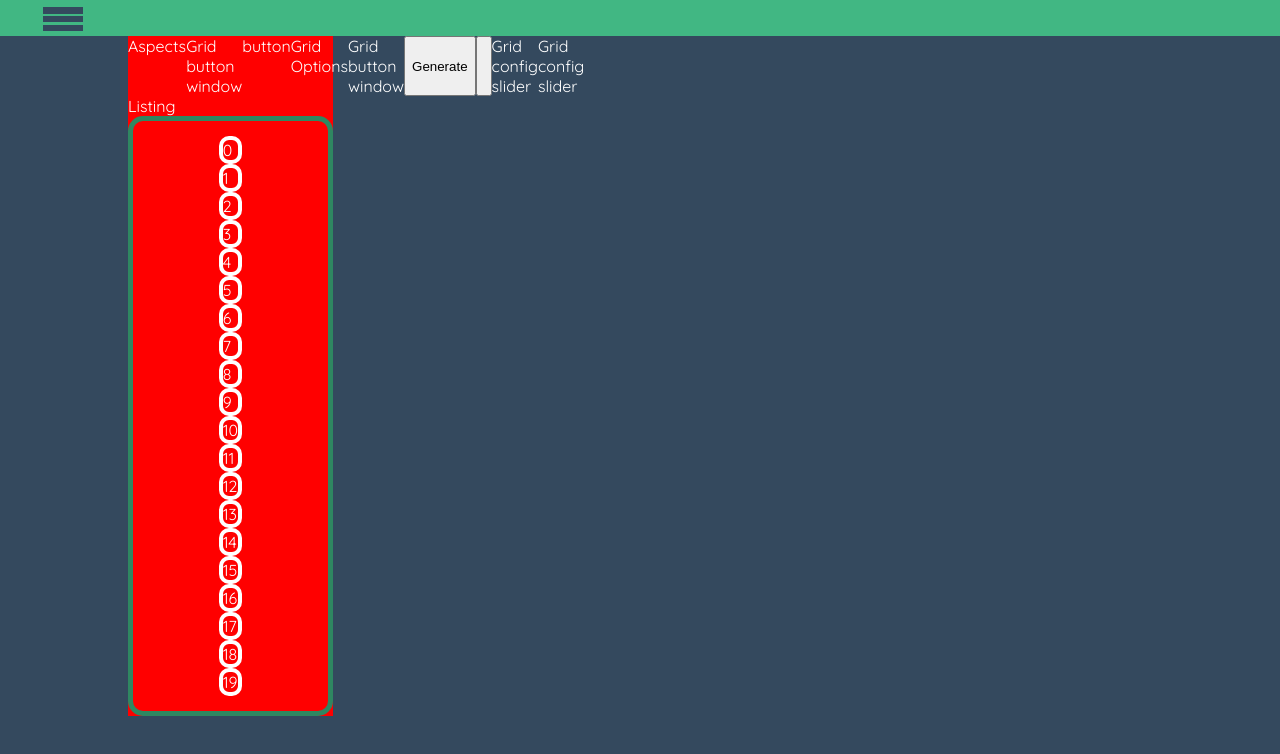
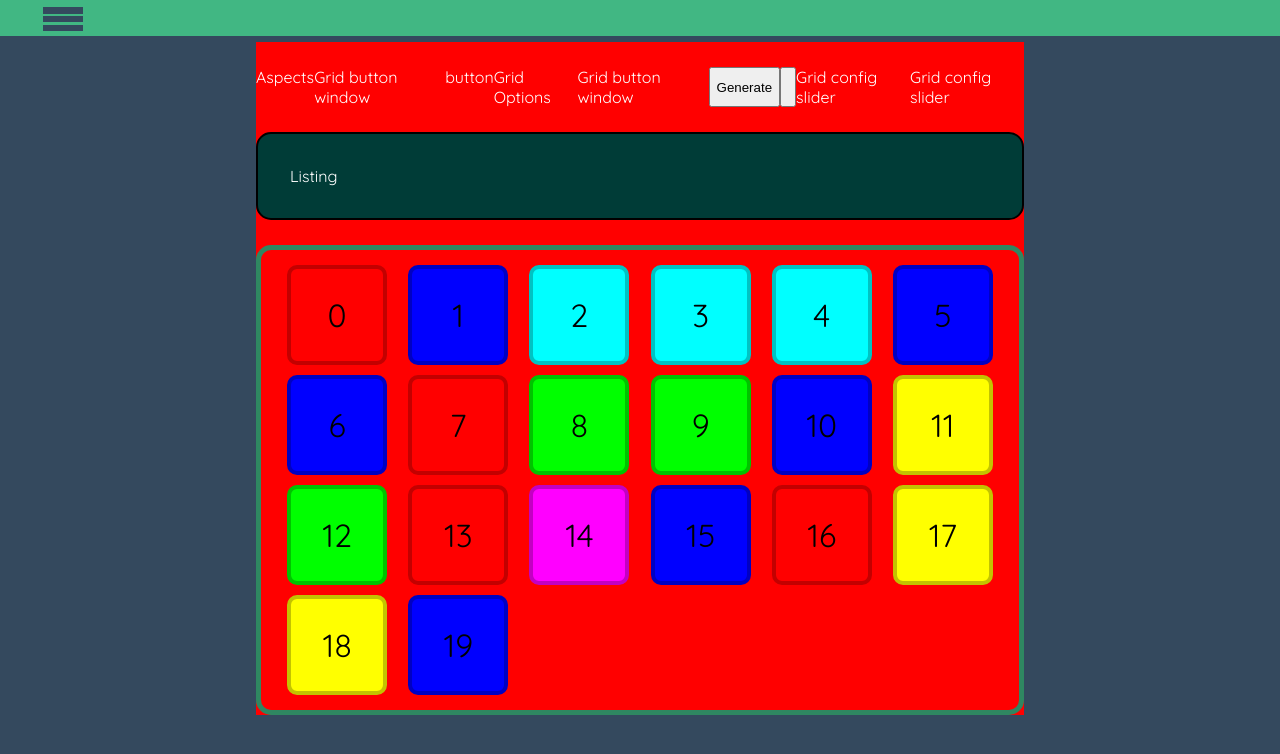
Before and after one commit to RZEPI/engineering-thesis-vue, a Vue app in the folder vue-app/: page /Grid in a window 1280 px wide. Shown: the top 754 px of the page. Built offline with nearby package versions, Linux system fonts and the light colour scheme.

Commit message:
[Vue][GridPage] Fix grid for 1_to_1 ratio and css

```diff
--- a/vue-app/src/components/CodeListing.vue
+++ b/vue-app/src/components/CodeListing.vue
@@ -2,6 +2,12 @@
   <div>Listing</div>
 </template>
 
-<script setup lang="ts"></script>
+<script setup lang="ts">
+import { CSSProperties } from 'vue';
+
+defineProps<{cssProps : CSSProperties}>()
+
+
+</script>
 
 <style lang="css" scoped></style>
--- a/vue-app/src/components/Grid.vue
+++ b/vue-app/src/components/Grid.vue
@@ -1,10 +1,24 @@
 <template>
-  <div class="grid-main">
+  <div class="grid-main"
+  :style='
+    {
+      gridAutoFlow: cssProps.gridAutoFlow?.toString(),
+      gridTemplateColumns: "repeat(auto-fill," + cssProps.gridTemplateColumns?.toString() + "px)",
+      gridAutoRows: cssProps.gridAutoRows?.toString() + "px",
+      gap: cssProps.gap?.toString() + "px",
+    }
+  '
+  >
     <slot></slot>
   </div>
 </template>
 
-<script setup lang="ts"></script>
+<script setup lang="ts">
+import { CSSProperties } from 'vue';
+
+defineProps<{cssProps : CSSProperties}>()
+
+</script>
 
 <style scoped>
 .grid-main {
--- a/vue-app/src/pages/GridPage.vue
+++ b/vue-app/src/pages/GridPage.vue
@@ -15,20 +15,17 @@
         </div>
 
         <div class="code-listing-wrapper">
-          <code-listing cssProps=""> </code-listing>
+          <code-listing :cssProps="_cssProps"> </code-listing>
         </div>
 
-        <grid>
+        <grid :cssProps="_cssProps">
           <div
             v-for="(_, index) in elements"
             :key="index"
             :class="getRandomAspect() + ' element'"
-          >
-            <!-- style={{
+            :style='{
               backgroundColor: "rgb(" + colorsArray[index].join(", ") + ")",
-          borderColor:
-            "rgb(" +
-            subtractWithSaturation8bit(60, colorsArray[index][0]).toString() +
+              borderColor: "rgb(" + subtractWithSaturation8bit(60, colorsArray[index][0]).toString() +
             ", " +
             subtractWithSaturation8bit(60, colorsArray[index][1]).toString() +
             ", " +
@@ -39,7 +36,8 @@
             fontSize: "2rem",
             color: "black",
             overflow: "hidden",
-         -->
+            }'
+            >
             <span>{{ index }}</span>
           </div>
         </grid>
@@ -54,18 +52,31 @@ import GridConfigButton from "../components/UI/GridButton.vue";
 import CodeListing from "../components/CodeListing.vue";
 import GridConfigSlider from "../components/GridConfigSlider.vue";
 import GridButtonWindow from "../components/GridButtonWindow.vue";
-import { ref } from "vue";
+import { CSSProperties, ref } from "vue";
 import { subtractWithSaturation8bit } from "../utils";
 import { colors } from "../static/GridElements";
 
 let colorsArray: Array<Array<number>> = [];
-
+const _cssProps = ref<CSSProperties>({
+    gridAutoFlow: "dense",
+    gridTemplateColumns: "100",
+    gridAutoRows: "100",
+    gap: "10",
+})
 const elements = ref<Array<number>>(getGeneratedElements());
 const numberOfElements = 20;
 
+// const selectedAspects = ref<object[]>([
+//     { id: 1, aspect: "aspect_1_to_2", selected: true },
+//     { id: 2, aspect: "aspect_2_to_1", selected: true },
+//     { id: 3, aspect: "aspect_1_to_1", selected: true },
+//     { id: 4, aspect: "aspect_3_to_1", selected: true },
+//     { id: 5, aspect: "aspect_1_to_3", selected: true }
+// ]);
+
 function getRandomColor() {
-  const randomIndex = Math.floor(Math.random() * colorsArray.length);
-  return colorsArray[randomIndex];
+  const randomIndex = Math.floor(Math.random() * colors.length);
+  return colors[randomIndex];
 }
 function getRandomAspect() {
   // const filteredAspects = selectedAspects.filter((e) => {
@@ -90,35 +101,56 @@ function getGeneratedElements(): Array<number> {
 
   return Array.from({ length: numberOfElements });
 }
-// .map((_, index) => (
-//     <div
-//       :key={index}
-//       className={`${styles["element"]} ${getRandomAspect()}`}
-//       style={{
-//         backgroundColor: "rgb(" + colorsArray[index].join(", ") + ")",
-//         borderColor:
-//           "rgb(" +
-//           subtractWithSaturation8bit(60, colorsArray[index][0]).toString() +
-//           ", " +
-//           subtractWithSaturation8bit(60, colorsArray[index][1]).toString() +
-//           ", " +
-//           subtractWithSaturation8bit(60, colorsArray[index][2]).toString() +
-//           ")",
-//         textAlign: "center",
-//         alignContent: "center",
-//         fontSize: "2rem",
-//         color: "black",
-//         overflow: "hidden",
-//       }}
-//     >
-//       <span>{index}</span>
-//     </div>
-//   ));
-// }
 </script>
 
 <style scoped>
-@import "../styles/shared.css";
+* {
+  box-sizing: content-box;
+}
+
+body {
+  --element-size: 100px;
+}
+
+.page-content > div > div {
+  margin-top: 25px;
+}
+
+.page-wrapper {
+  position: absolute;
+  top: 0px;
+  z-index: -1;
+  padding-top: 10px;
+  box-sizing: border-box;
+  width: 100%;
+  min-height: 100vh;
+  display: flex;
+  justify-content: center;
+  background-color: inherit;
+}
+
+.page-content {
+  padding-top: 2em;
+  width: 60%;
+  display: flex;
+  flex-wrap: wrap;
+  flex-direction: column;
+  background-color: inherit;
+  align-items: center;
+}
+
+.grid-main {
+  padding: 15px;
+  display: grid;
+  grid-auto-flow: row;
+  align-items: top;
+  justify-content: space-evenly;
+  border: 5px solid var(--hover-element-color);
+  border-radius: 15px;
+  max-width: 100%;
+  justify-items: stretch;
+}
+
 .element {
   box-sizing: border-box;
   border: 4px solid;
@@ -126,6 +158,122 @@ function getGeneratedElements(): Array<number> {
   height: 100%;
   width: 100%;
   display: block;
+}
+
+.windows-container {
+  display: flex;
+  background-color: inherit;
+}
+
+.v-btn-window {
+  padding-top: 1rem;
+  background-color: inherit;
+  width: fit-content;
+  position: relative;
+  margin: 10px;
+}
+
+.v-btn-window input[type="range"] {
+  -webkit-appearance: none;
+  appearance: none;
+
+  width: 100%;
+  border-radius: 16px;
+  cursor: pointer;
+  overflow: hidden;
+  outline: none;
+
+  --slider-size: 25px;
+}
+
+.v-btn-window input[type="range"]::-webkit-slider-runnable-track {
+  height: var(--slider-size);
+  background: #e2e2e2;
+  border-radius: 15px;
+}
+
+.v-btn-window input[type="range"]::-moz-range-track {
+  height: var(--slider-size);
+  background: #ccc;
+  border-radius: 15px;
+}
+
+.v-btn-window input[type="range"]::-webkit-slider-thumb {
+  -webkit-appearance: none;
+  appearance: none;
+  height: var(--slider-size);
+  width: var(--slider-size);
+  background-color: #fff;
+  border-radius: 50%;
+  border: 2px solid var(--btn-cont-border-color);
+  box-shadow: -407px 0 0 400px var(--btn-cont-border-color);
+}
+
+.v-btn-window input[type="range"]::-moz-range-thumb {
+  height: var(--slider-size);
+  width: var(--slider-size);
+  background-color: #fff;
+  border-radius: 50%;
+  border: 2px solid var(--btn-cont-border-color);
+  box-shadow: -407px 0 0 400px var(--btn-cont-border-color);
+}
+
+.v-btn-window span.title {
+  font-weight: bold;
+  font-size: 1rem;
+  padding: 0 0.2rem;
+  position: absolute;
+  left: 1.5rem;
+  top: 0.5rem;
+  background-color: var(--main-background-color);
+}
+
+.v-btn-cont {
+  --btn-cont-border-color: rgb(0, 128, 255);
+  padding: 1em;
+  margin: 0em;
+  display: flex;
+  flex-direction: column;
+  width: fit-content;
+  background-color: inherit;
+  border: 4px solid var(--btn-cont-border-color);
+  border-radius: 15px;
+}
+
+.v-btn-cont button {
+  font-size: 0.9rem;
+  margin-bottom: 1em;
+  padding: 0.4rem 1rem;
+  border: 2px solid grey;
+  background-color: white;
+  border-radius: 10px;
+}
+
+.v-btn-cont button:last-child {
+  margin-bottom: 0;
+}
+
+button:hover {
+  transition: all 0.3s;
+  background-color: var(--hover-element-color);
+}
+
+button:active {
+  background-color: var(--active-element-color);
+}
+
+.code-listing-wrapper {
+  width: 100%;
+  padding: 2em;
+  background-color: rgb(0, 60, 55);
+  border: 2px solid black;
+  border-radius: 15px;
+  box-sizing: border-box;
+}
+
+.code-listing {
+  width: 100%;
+  font-size: 1.2rem;
 }
 
 .aspect_1_to_2 {
```
Lines whose indentation alone changed are shown as unchanged.
